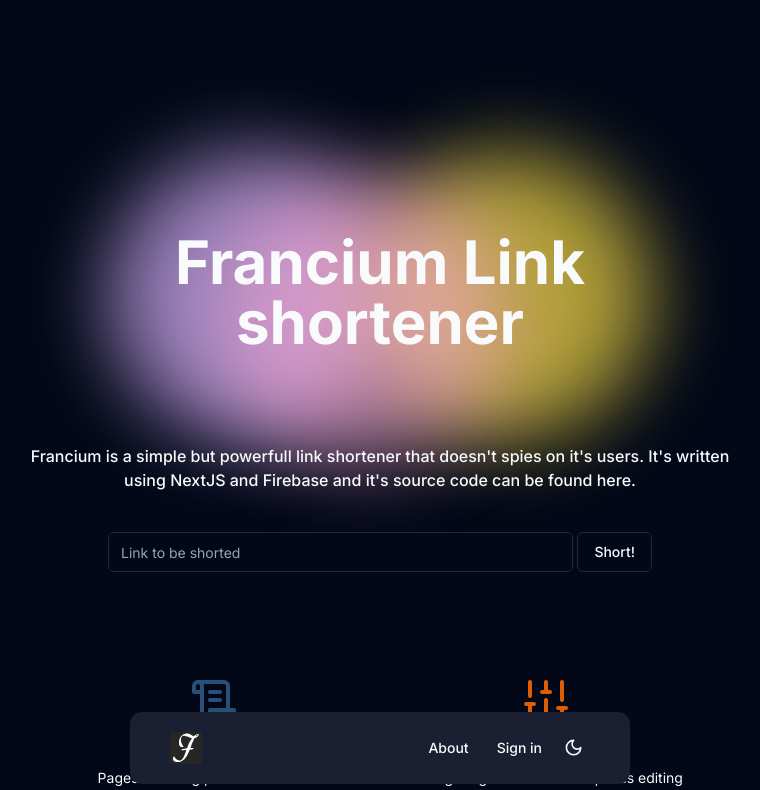
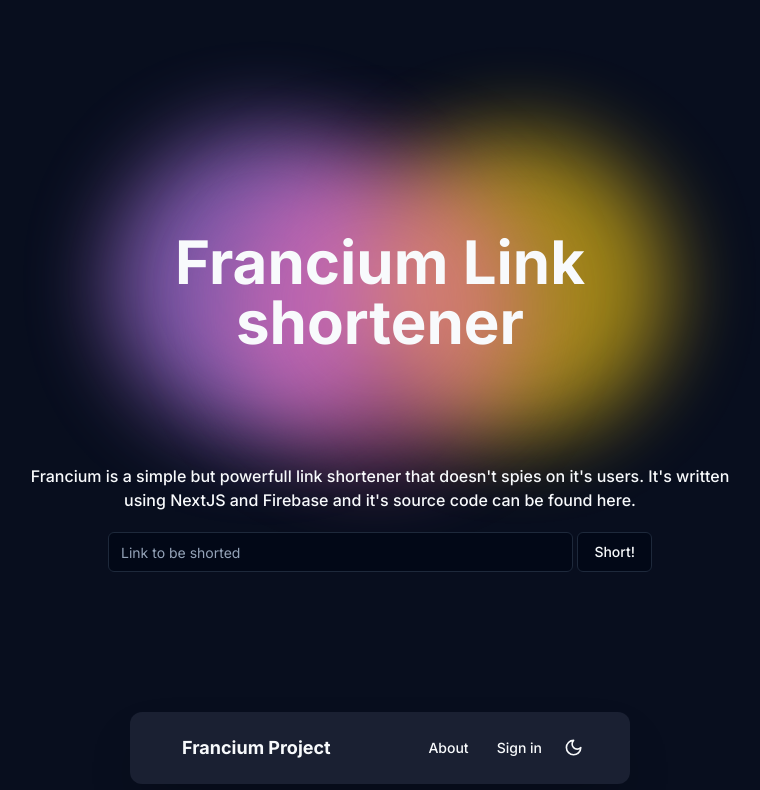
Before and after one commit to y1mz/francium, a Next.js app: page / in a window 1280 px wide. Shown: the top 790 px of the page, without its empty margins (260-1020 px from the left). Built offline with nearby package versions, Linux system fonts and the light colour scheme.

Commit message:
Last commit before Firebase integration.

```diff
--- a/src/app/layout.jsx
+++ b/src/app/layout.jsx
@@ -14,7 +14,7 @@
 export default function RootLayout({ children }) {
   return (
     <html lang="en">
-      <body className={`min-h-screen py-10 ${inter.className}`}>
+      <body className={`min-h-screen py-10 bg-[#E1E5F4] dark:bg-[#080e1e] ${inter.className}`}>
         <ThemesProvider
           attribute="class"
           defaultTheme="dark"
--- a/src/components/body/containers/home-container.jsx
+++ b/src/components/body/containers/home-container.jsx
@@ -11,14 +11,16 @@
     return (
         <div className="justify-center mx-auto flex flex-col py-10 mb-20 sm:py-28">
             <div className="relative">
-                <div className="absolute top-0 left-20 w-48 h-48 sm:w-72 md:h-72 bg-purple-300 rounded-full  mix-blend blur-2xl opacity-70 animate-blob delay-50" />
-                <div className="absolute top-0 right-20 md:w-72 w-48 h-48 sm:h-72 bg-yellow-300 rounded-full mix-blend blur-2xl opacity-70 animate-blob delay-60"/>
-                <div className="absolute top-6 left-48 md:w-72 w-48 h-48 sm:h-72 bg-pink-300 rounded-full mix-blend blur-2xl opacity-60 animate-blob" />
+                <div className="absolute top-0 left-20 w-48 h-48 sm:w-72 md:h-72 bg-purple-300 dark:bg-purple-400/90 rounded-full  mix-blend blur-2xl opacity-70 animate-blob delay-50" />
+                <div className="absolute top-0 right-20 md:w-72 w-48 h-48 sm:h-72 bg-yellow-300 dark:bg-yellow-400/90 rounded-full mix-blend blur-2xl opacity-70 animate-blob delay-100"/>
+                <div className="absolute top-6 left-48 md:w-72 w-48 h-48 sm:h-72 bg-pink-300 dark:bg-pink-400/90 rounded-full mix-blend blur-2xl opacity-60 animate-blob" />
                 <div className="absolute">
-                    <h1 className="text-center text-6xl font-bold py-20">Francium Link shortener</h1>
-                    <p className="text-center font-medium text-md mt-3">{config.SiteDescription}</p>
-                    <div className="py-10">
+                    <div className="flex flex-col gap-5 mb-36">
+                        <h1 className="text-center text-6xl font-bold py-20">Francium Link shortener</h1>
+                        <p className="text-center font-medium text-md mt-3">{config.SiteDescription}</p>
                         <LinkShorterBox />
+                    </div>
+                    <div className="mb-20">
                         <InfoSection
                             items={items}
                         />
--- a/src/components/body/footer.jsx
+++ b/src/components/body/footer.jsx
@@ -6,13 +6,13 @@
 function Footer() {
     return (
         <footer
-            className="container bg-[#1A2032] rounded-xl mx-auto
+            className="container dark:bg-[#1A2032] shadow-2xl bg-[#bfc6e8] rounded-xl mx-auto
             px-10 w-[350px] md:w-[500px] py-5 fixed inset-x-0 bottom-4"
         >
             <div className="flex justify-between">
-                <Button variant="ghost" size="main" asChild>
+                <Button variant="ghost" size="main_text" asChild>
                     <Link href="/">
-                        <img src="/Francium.svg"/>
+                        <p className="font-bold text-lg">Francium Project</p>
                     </Link>
                 </Button>
                 <div className="flex gap-1 text-center">
--- a/src/components/body/home/info-section.jsx
+++ b/src/components/body/home/info-section.jsx
@@ -16,7 +16,7 @@
 
 function InfoItem({ text, alt, icon, color }) {
     return (
-        <div className="p-5">
+        <div className="px-5">
             <div className="flex flex-col gap-2">
                 <div className="justify-center mx-auto text-center">
                     <Icon name={icon} size={48} color={color}/>
--- a/tailwind.config.js
+++ b/tailwind.config.js
@@ -71,10 +71,10 @@
             transform: "translate(0px, 0px) scale(1)"
           },
           "33%": {
-            transform: "translate(30px, -50px) scale(1.1)"
+            transform: "translate(20px, -20px) scale(1.1)"
           },
           "66%": {
-            transform: "translate(-20px, 20px) scale(0.9)"
+            transform: "translate(-20px, 20px) scale(0.8)"
           },
           "100%": {
             transform: "translate(0px, 0px) scale(1)"
@@ -84,7 +84,7 @@
       animation: {
         "accordion-down": "accordion-down 0.2s ease-out",
         "accordion-up": "accordion-up 0.2s ease-out",
-        blob: "blob 6s infinite"
+        blob: "blob 5s infinite"
       },
     },
   },
```
